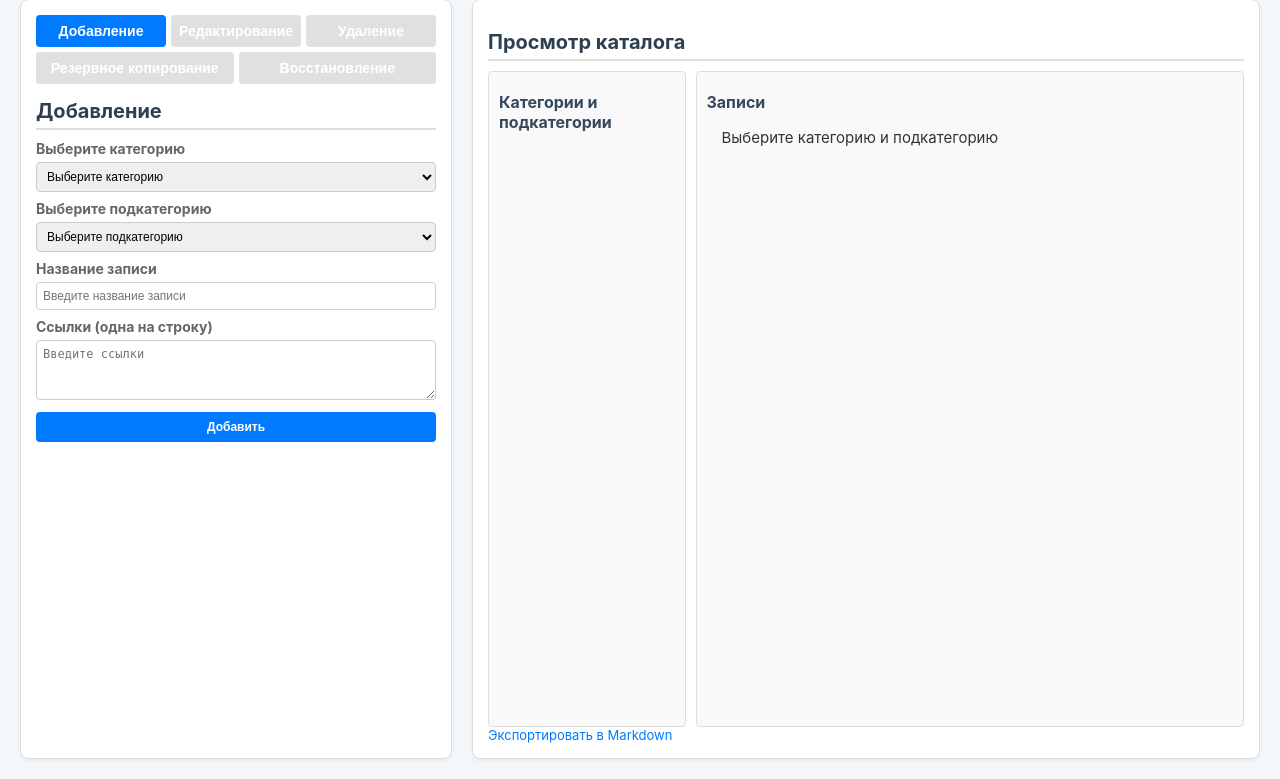
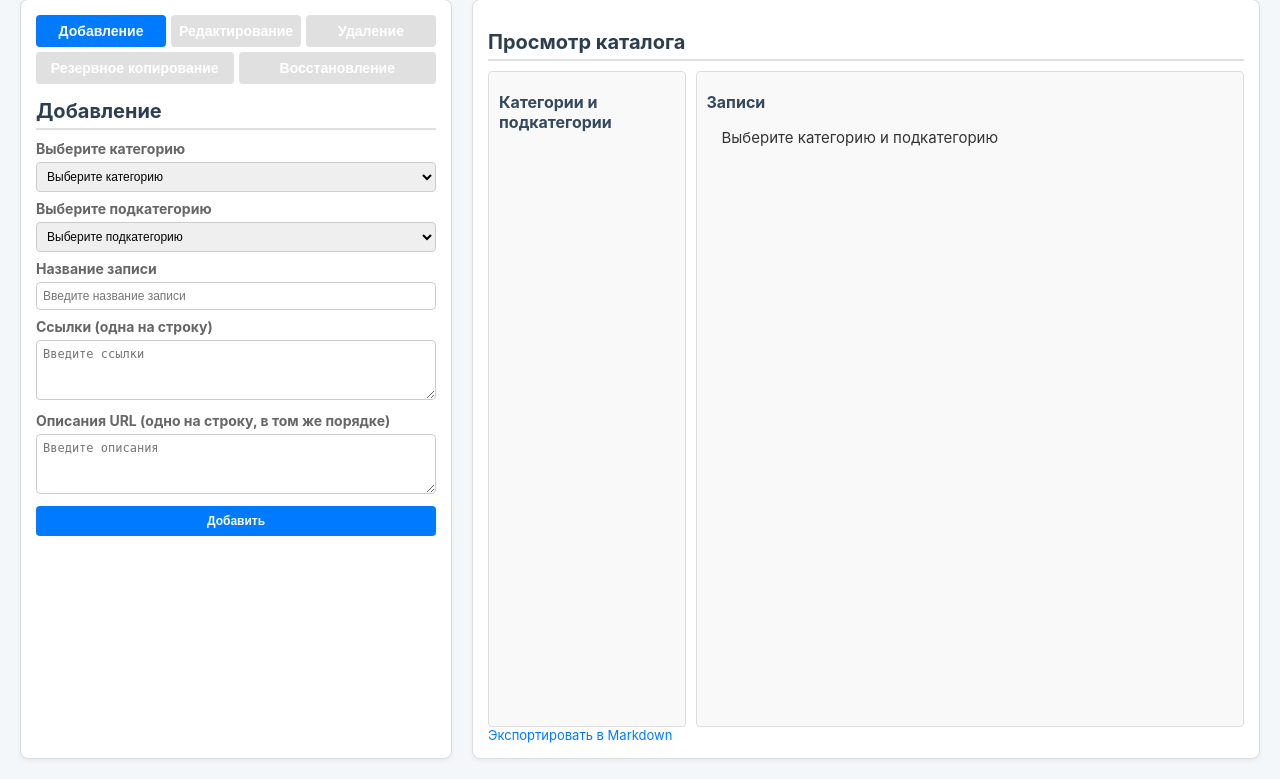
Before and after one commit to repetitorbel-ux/catalog-AI-requests, a Flask app: page / in a window 1280 px wide. Shown: the part 65-844 px from the top of the page. Run offline with Flask 3, Linux system fonts and the light colour scheme; data that the repository does not hold is empty.

Commit message:
feat: Реализовать поле description для URL (Задача 5.6)
Добавлено поле description в модель Url для хранения описания к каждой ссылке.

```diff
--- a/app.py
+++ b/app.py
@@ -29,6 +29,20 @@ def create_app(config_overrides=None, skip_db_create_all=False):
 
     # Инициализация базы данных
     db.init_app(app)
+
+    # Установка search_path для Neon DB через событие SQLAlchemy.
+    # Это решает проблему "unsupported startup parameter" при работе с пулером,
+    # а также ошибку "no schema has been selected" при создании таблиц.
+    from sqlalchemy import event
+    from sqlalchemy.engine import Engine
+
+    @event.listens_for(Engine, "connect")
+    def set_search_path(dbapi_connection, connection_record):
+        # Используем прокси-объект `db` для доступа к текущему движку
+        if db.engine.dialect.name == 'postgresql':
+            cursor = dbapi_connection.cursor()
+            cursor.execute("SET search_path TO public")
+            cursor.close()
 
     # Установка search_path для Neon DB через событие SQLAlchemy.
     # Это решает проблему "unsupported startup parameter" при работе с пулером.
--- a/models.py
+++ b/models.py
@@ -19,5 +19,6 @@ class Entry(db.Model):
 
 class Url(db.Model):
     id = db.Column(db.Integer, primary_key=True)
-    url = db.Column(db.String(500), nullable=False)
+    url = db.Column(db.String, nullable=False)
+    description = db.Column(db.String, nullable=True)
     entry_id = db.Column(db.Integer, db.ForeignKey('entry.id'), nullable=False)
--- a/routes.py
+++ b/routes.py
@@ -47,6 +47,8 @@ def add():
         entry_title = data.get('entry_title')
         urls_str = data.get('urls', '')
         urls = [url.strip() for url in urls_str.split('\n') if url.strip()]
+        url_descriptions_str = data.get('url_descriptions', '')
+        url_descriptions = [desc.strip() for desc in url_descriptions_str.split('\n')]
 
         if not all([category_name, subcategory_name, entry_title, urls]):
             return jsonify({'status': 'error', 'message': 'Все поля должны быть заполнены.'}), 400
@@ -79,8 +81,9 @@ def add():
 
         db.session.flush() # Flush to get entry.id
 
-        for url_str in urls:
-            db.session.add(Url(url=url_str, entry_id=entry.id))
+        for i, url_str in enumerate(urls):
+            description = url_descriptions[i] if i < len(url_descriptions) else ""
+            db.session.add(Url(url=url_str, description=description, entry_id=entry.id))
 
         db.session.commit()
         logger.info(f"Запись '{entry_title}' успешно добавлена/обновлена.")
@@ -115,9 +118,13 @@ def edit():
         Url.query.filter_by(entry_id=entry_id).delete()
         urls_str = data.get('urls', '')
         urls = [url.strip() for url in urls_str.split('\n') if url.strip()] if urls_str else []
-        for url_str in urls:
+        url_descriptions_str = data.get('url_descriptions', '')
+        url_descriptions = [desc.strip() for desc in url_descriptions_str.split('\n')] if url_descriptions_str else []
+
+        for i, url_str in enumerate(urls):
             if url_str:
-                db.session.add(Url(url=url_str, entry_id=entry_id))
+                description = url_descriptions[i] if i < len(url_descriptions) else ""
+                db.session.add(Url(url=url_str, description=description, entry_id=entry_id))
         db.session.commit()
         flash(f"Запись '{entry.title}' успешно обновлена.", 'success')
         logger.info(f"Отредактирована запись: '{entry.title}' (ID: {entry_id})")
@@ -283,7 +290,7 @@ def get_entry_details():
                     {
                         'id': entry.id,
                         'title': entry.title,
-                        'urls': [url.url for url in entry.urls]
+                        'urls': [{'id': url.id, 'url': url.url, 'description': url.description} for url in entry.urls]
                     } for entry in entries
                 ]
                 logger.debug(f"Найдено записей: {len(entry_details)} для подкатегории {subcategory_name} в категории {category_name}")
@@ -330,3 +337,19 @@ def export():
     flash("Каталог успешно экспортирован в Markdown.", 'info')
     logger.info("Каталог экспортирован в Markdown")
     return send_file(MARKDOWN_FILE, as_attachment=True)
+
+@catalog_bp.route('/update_url/<int:url_id>', methods=['POST'])
+def update_url(url_id):
+    url_entry = Url.query.get_or_404(url_id)
+    data = request.json
+    new_url = data.get('url', '').strip()
+    new_description = data.get('description', '').strip()
+
+    if not new_url:
+        return jsonify({'status': 'error', 'message': 'URL не может быть пустым.'}), 400
+
+    url_entry.url = new_url
+    url_entry.description = new_description
+    db.session.commit()
+    logger.info(f"URL с ID {url_id} был обновлен.")
+    return jsonify({'status': 'success', 'message': 'URL успешно обновлен.'})
--- a/static/js/app.js
+++ b/static/js/app.js
@@ -10,6 +10,7 @@ class CatalogApp {
             this.setupFormEventListeners();
             this.setupModalEventListeners();
             this.setupCatalogEventListeners();
+            this.setupUrlEditingEventListeners();
         });
     }
 
@@ -370,7 +371,15 @@ class CatalogApp {
                     if (entry) {
                         document.getElementById('edit_entry_id').value = entry.id;
                         document.getElementById('edit_entry_title').value = entry.title;
-                        document.getElementById('edit_urls').value = entry.urls.join('\n');
+                        // Преобразуем массив объектов в две строки
+                        const urlsText = entry.urls.map(u => u.url).join('\n');
+                        const descriptionsText = entry.urls.map(u => u.description || '').join('\n');
+                        document.getElementById('edit_urls').value = urlsText;
+                        // Предполагаем, что у нас будет поле edit_url_descriptions
+                        const descriptionsField = document.getElementById('edit_url_descriptions');
+                        if (descriptionsField) {
+                            descriptionsField.value = descriptionsText;
+                        }
                     }
                 })
                 .catch(error => this.showFlashMessage(`Ошибка загрузки деталей записи: ${error.message}`, 'error'))
@@ -522,13 +531,21 @@ class CatalogApp {
                 } else {
                     entries.forEach(entry => {
                         const li = document.createElement('li');
-                        li.innerHTML = `<strong>${entry.title}</strong> <a href="#" class="edit-entry-link" data-id="${entry.id}" data-title="${entry.title.replace(/'/g, "'")}" data-urls="${entry.urls.join('\n').replace(/'/g, "'")}">[Редактировать]</a>`;
+                        const urlsText = entry.urls.map(u => u.url).join('\n');
+                        li.innerHTML = `<strong>${entry.title}</strong> <a href="#" class="edit-entry-link" data-id="${entry.id}" data-title="${entry.title.replace(/'/g, "'")}" data-urls="${urlsText.replace(/'/g, "'")}">[Редактировать]</a>`;
                         li.setAttribute('data-entry-id', entry.id);
                         if (entry.urls && entry.urls.length > 0) {
                             const ul = document.createElement('ul');
-                            entry.urls.forEach(url => {
+                            entry.urls.forEach(urlData => {
                                 const urlLi = document.createElement('li');
-                                urlLi.innerHTML = `<a href="${url}" target="_blank">${url}</a>`;
+                                urlLi.dataset.urlId = urlData.id;
+                                urlLi.innerHTML = `
+                                    <div class="url-display">
+                                        <a href="${urlData.url}" target="_blank">${urlData.url}</a>
+                                        <a href="#" class="edit-url-link" data-id="${urlData.id}">[Ред.]</a>
+                                    </div>
+                                    <div class="url-description">${urlData.description || ''}</div>
+                                `;
                                 ul.appendChild(urlLi);
                             });
                             li.appendChild(ul);
@@ -598,79 +615,9 @@ class CatalogApp {
             .finally(() => this.toggleSpinner(false));
     }
 
-    loadSubcategories(categoryName) {
-        this.toggleSpinner(true);
-        document.querySelectorAll('.category').forEach(el => el.classList.remove('selected'));
-        document.querySelector(`p[data-name='${categoryName}']`).classList.add('selected');
 
-        fetch(`/get_subcategories?category=${encodeURIComponent(categoryName)}`)
-            .then(response => response.json())
-            .then(subcategories => {
-                // This function only loads subcategories in the main view, which is now handled by page reload/redirect.
-                // We can leave this as is or refactor to dynamically update the list.
-                // For now, just log it.
-                console.log('Subcategories loaded:', subcategories);
-            })
-            .catch(error => console.error('Ошибка загрузки подкатегорий:', error))
-            .finally(() => this.toggleSpinner(false));
-    }
 
-    loadEntries(categoryName, subcategoryName, highlightEntryId = null) {
-        this.toggleSpinner(true);
-        document.querySelectorAll('.subcategory').forEach(el => el.classList.remove('selected'));
-        const subcatEl = document.querySelector(`p[data-name='${subcategoryName}'][data-category='${categoryName}']`);
-        if (subcatEl) subcatEl.classList.add('selected');
 
-        fetch(`/get_entry_details?category=${encodeURIComponent(categoryName)}&subcategory=${encodeURIComponent(subcategoryName)}`)
-            .then(response => {
-                if (!response.ok) throw new Error('Сетевая ошибка: ' + response.status);
-                return response.json();
-            })
-            .then(entries => {
-                const entryList = document.getElementById('entry_list');
-                entryList.innerHTML = '';
-                if (entries.length === 0) {
-                    entryList.innerHTML = '<li>Нет записей в этой подкатегории</li>';
-                } else {
-                    entries.forEach(entry => {
-                        const li = document.createElement('li');
-                        li.innerHTML = `<strong>${entry.title}</strong> <a href="#" class="edit-entry-link" data-id="${entry.id}" data-title="${entry.title.replace(/'/g, "'")}" data-urls="${entry.urls.join('\n').replace(/'/g, "'")}">[Редактировать]</a>`;
-                        li.setAttribute('data-entry-id', entry.id);
-                        if (entry.urls && entry.urls.length > 0) {
-                            const ul = document.createElement('ul');
-                            entry.urls.forEach(url => {
-                                const urlLi = document.createElement('li');
-                                urlLi.innerHTML = `<a href="${url}" target="_blank">${url}</a>`;
-                                ul.appendChild(urlLi);
-                            });
-                            li.appendChild(ul);
-                        }
-                        entryList.appendChild(li);
-                    });
-                    document.querySelectorAll('.edit-entry-link').forEach(a => {
-                        a.addEventListener('click', (e) => {
-                            e.preventDefault();
-                            this.showEditForm(a.dataset.id, a.dataset.title, a.dataset.urls);
-                        });
-                    });
-
-                    if (highlightEntryId) {
-                        const entryToHighlight = entryList.querySelector(`li[data-entry-id="${highlightEntryId}"]`);
-                        if (entryToHighlight) {
-                            entryToHighlight.classList.add('newly-added');
-                            setTimeout(() => {
-                                entryToHighlight.classList.remove('newly-added');
-                            }, 2000);
-                        }
-                    }
-                }
-            })
-            .catch(error => {
-                console.error('Ошибка загрузки записей:', error);
-                document.getElementById('entry_list').innerHTML = '<li>Ошибка загрузки записей</li>';
-            })
-            .finally(() => this.toggleSpinner(false));
-    }
 
     showEditForm(entryId, title, urls) {
         document.getElementById('edit_entry_id_form').value = entryId;
@@ -679,35 +626,77 @@ class CatalogApp {
         document.getElementById('edit_entry_form').style.display = 'block';
     }
 
-    saveEntryEdit() {
+
+
+    cancelEdit() {
+        document.getElementById('edit_entry_form').style.display = 'none';
+    }
+
+    // --- URL Editing ---
+
+    setupUrlEditingEventListeners() {
+        const entryList = document.getElementById('entry_list');
+        entryList.addEventListener('click', (e) => {
+            if (e.target.classList.contains('edit-url-link')) {
+                e.preventDefault();
+                const urlLi = e.target.closest('li[data-url-id]');
+                this.showUrlEditForm(urlLi);
+            }
+        });
+    }
+
+    showUrlEditForm(urlLiElement) {
+        const originalContent = urlLiElement.innerHTML; // Store the original HTML
+        const urlId = urlLiElement.dataset.urlId;
+        const urlText = urlLiElement.querySelector('.url-display a').textContent;
+        const descriptionText = urlLiElement.querySelector('.url-description').textContent;
+
+        urlLiElement.innerHTML = `
+            <div class="url-edit-form">
+                <input type="text" class="edit-url-input" value="${urlText}">
+                <input type="text" class="edit-description-input" value="${descriptionText}" placeholder="Описание">
+                <button class="save-url-btn" data-id="${urlId}">Сохранить</button>
+                <button class="cancel-url-btn">Отмена</button>
+            </div>
+        `;
+
+        urlLiElement.querySelector('.save-url-btn').addEventListener('click', (e) => {
+            const newUrl = urlLiElement.querySelector('.edit-url-input').value;
+            const newDescription = urlLiElement.querySelector('.edit-description-input').value;
+            this.saveUrlEdit(urlId, newUrl, newDescription);
+        });
+
+        urlLiElement.querySelector('.cancel-url-btn').addEventListener('click', () => {
+            urlLiElement.innerHTML = originalContent; // Restore the original HTML
+        });
+    }
+
+    async saveUrlEdit(urlId, newUrl, newDescription) {
         this.toggleSpinner(true);
-        const entryId = document.getElementById('edit_entry_id_form').value;
-        const newTitle = document.getElementById('edit_entry_title_form').value;
-        const newUrls = document.getElementById('edit_urls_form').value.split('\n').filter(url => url.trim());
-        fetch('/edit_entry', {
+        const options = {
             method: 'POST',
             headers: { 'Content-Type': 'application/json' },
-            body: JSON.stringify({ entry_id: entryId, new_title: newTitle, new_urls: newUrls })
-        })
-            .then(response => response.json())
-            .then(data => {
+            body: JSON.stringify({ url: newUrl, description: newDescription })
+        };
+
+        try {
+            const data = await this._fetchJSON(`/update_url/${urlId}`, options);
             if (data.status === 'success') {
-                    document.getElementById('edit_entry_form').style.display = 'none';
+                this.showFlashMessage(data.message, 'success');
+                // Перезагружаем список для отображения изменений
                 const activeCategory = document.querySelector('.category.selected');
                 const activeSubcategory = document.querySelector('.subcategory.selected');
                 if (activeCategory && activeSubcategory) {
                     this.loadEntries(activeCategory.dataset.name, activeSubcategory.dataset.name);
+                }
             } else {
-                        location.reload();
+                this.showFlashMessage(data.message, 'error');
             }
+        } catch (error) {
+            this.showFlashMessage(`Ошибка сохранения URL: ${error.message}`, 'error');
+        } finally {
+            this.toggleSpinner(false);
         }
-            })
-            .catch(error => console.error('Ошибка сохранения записи:', error))
-            .finally(() => this.toggleSpinner(false));
-    }
-
-    cancelEdit() {
-        document.getElementById('edit_entry_form').style.display = 'none';
     }
 }
 
--- a/templates/interface.html
+++ b/templates/interface.html
@@ -135,6 +135,8 @@
                     <input type="text" name="entry_title" placeholder="Введите название записи">
                     <p>Ссылки (одна на строку)</p>
                     <textarea name="urls" placeholder="Введите ссылки"></textarea>
+                    <p>Описания URL (одно на строку, в том же порядке)</p>
+                    <textarea name="url_descriptions" placeholder="Введите описания"></textarea>
                     <button type="submit">Добавить</button>
                 </form>
             </div>
@@ -161,6 +163,8 @@
                     <input type="text" name="entry_title" id="edit_entry_title">
                     <p>Новые ссылки (одна на строку)</p>
                     <textarea name="urls" id="edit_urls"></textarea>
+                    <p>Новые описания (в том же порядке)</p>
+                    <textarea name="url_descriptions" id="edit_url_descriptions"></textarea>
                     <input type="hidden" name="entry_id" id="edit_entry_id">
                     <button type="submit">Сохранить</button>
                 </form>
```
Also changed, not shown: run_alter_table.py (added, +28 -0 lines), tests/test_app.py (+39 -2 lines). Lines whose indentation alone changed are shown as unchanged.
